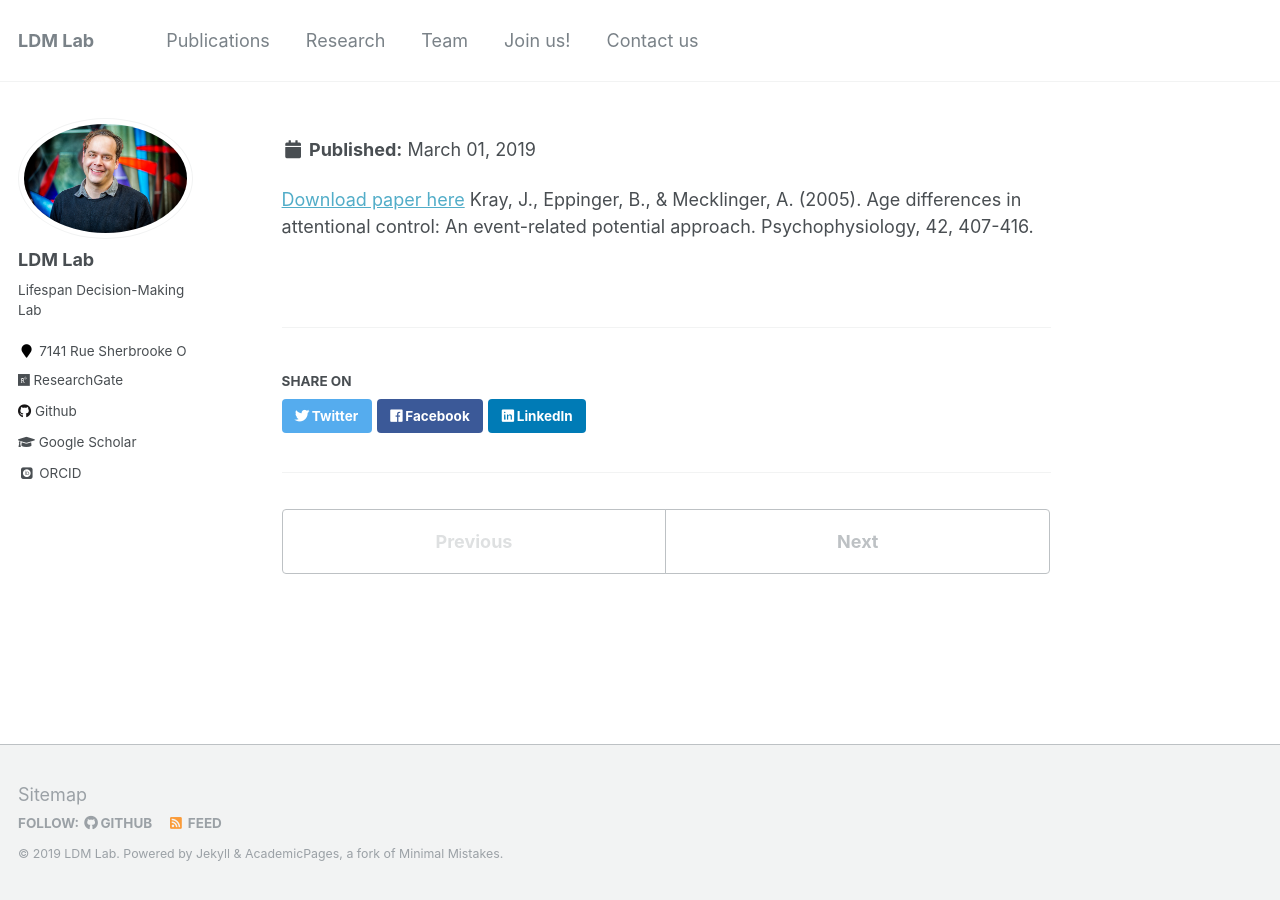
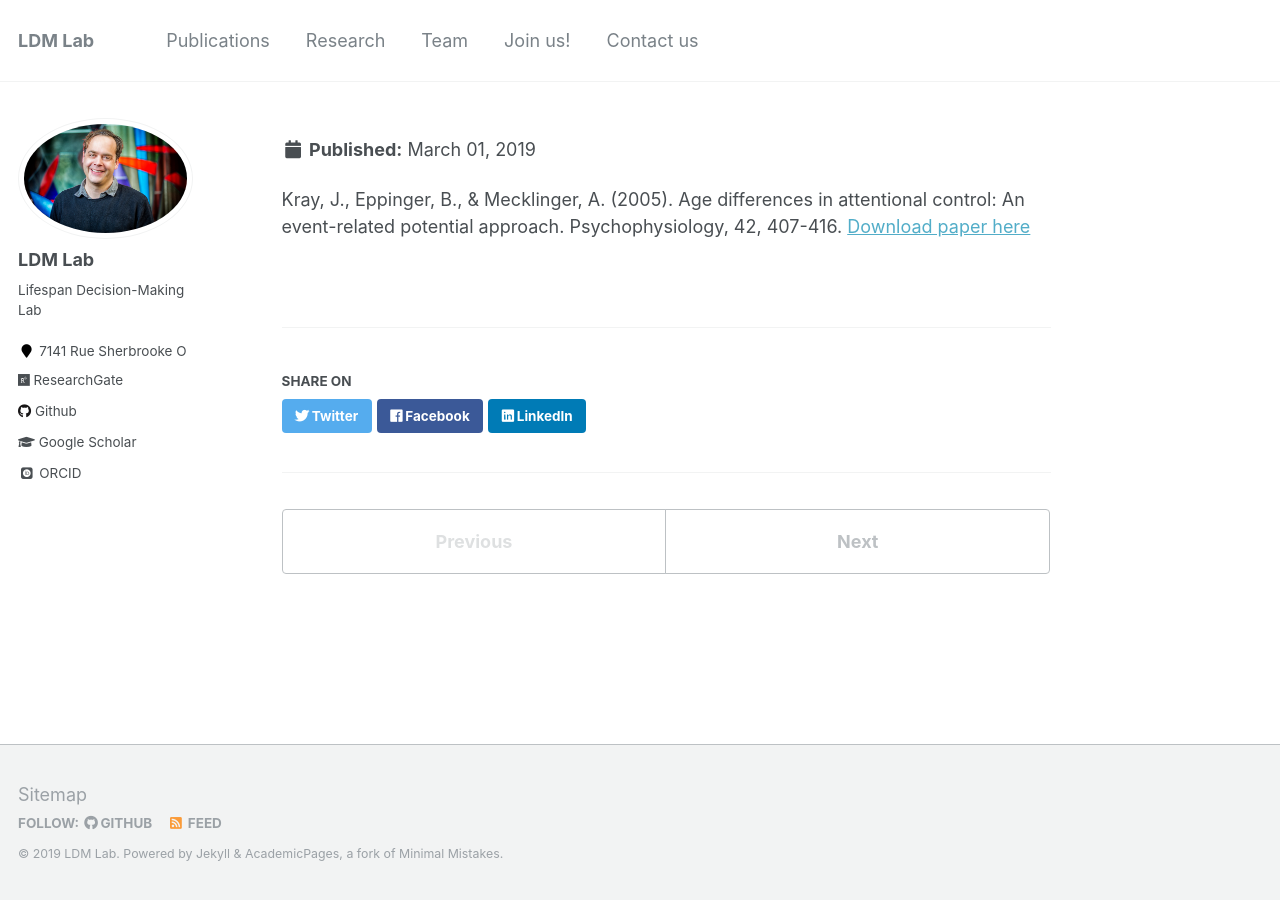
Before and after one commit to seandamiandevine/LDMLab.github.io, a Jekyll site: the page built from _publications/2005-Age differences in attentional control: An event-related potential approach.md, in a window 1280 px wide. Built offline with Jekyll 4.4.1, drawn with Linux system fonts in a browser that asks for light colours; some web fonts are replaced; a file with an impossible date is left out.

```diff
--- a/_publications/2005-Age differences in attentional control: An event-related potential approach.md
+++ b/_publications/2005-Age differences in attentional control: An event-related potential approach.md
@@ -8,5 +8,5 @@ venue: ''
 paperurl: 'http://academicpages.github.io/files/paper1.pdf'
 citation: 'Your Name, You. (2009). &quot;Paper Title Number 1.&quot; <i>Journal 1</i>. 1(1).'
 ---
+Kray, J., Eppinger, B., & Mecklinger, A. (2005). Age differences in attentional control: An event-related potential approach. Psychophysiology, 42, 407-416.
 [Download paper here](PDF)
-Kray, J., Eppinger, B., & Mecklinger, A. (2005). Age differences in attentional control: An event-related potential approach. Psychophysiology, 42, 407-416.
```
